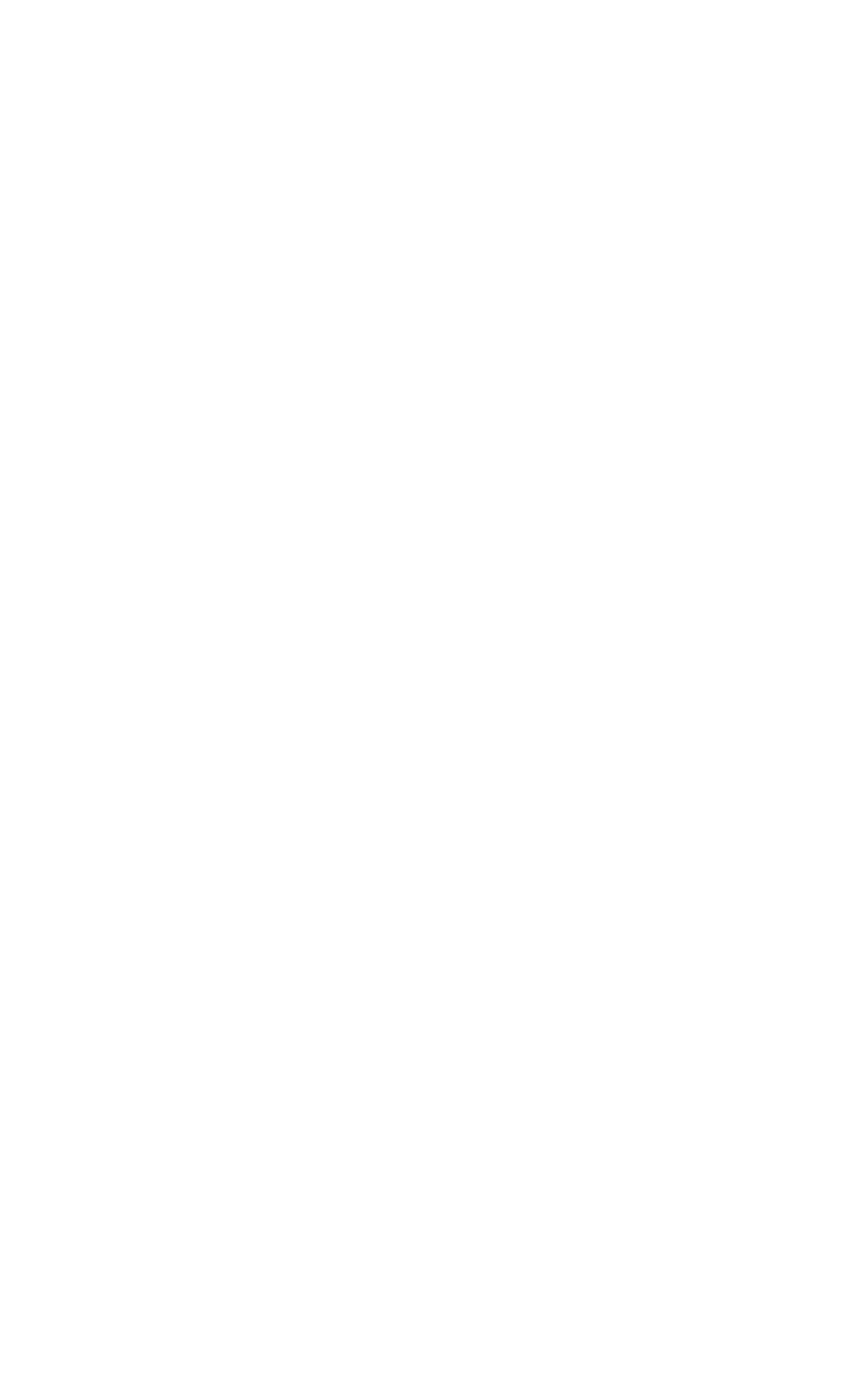
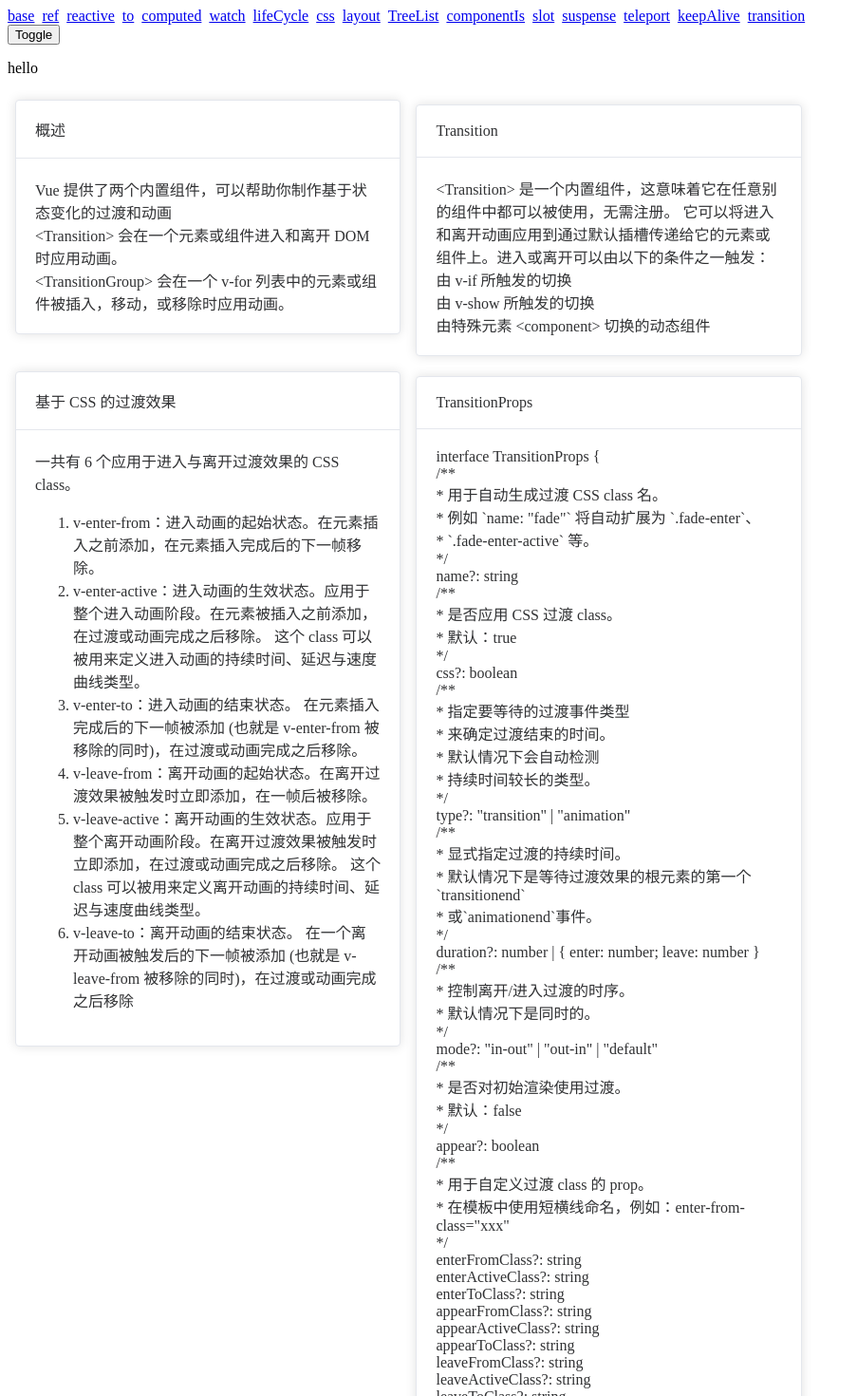
Before and after one commit to llcoolmxdx5/front-end-learning-notes, a Vue app in the folder 05-框架/vue/vite-vue/: page /case/transition in a window 1280 px wide. Before the commit this address had no page. Shown: the top 1470 px of the page at 95% size, without its empty margins (0-903 px from the left). Before the commit the page ends 800 px from the top, so only its background shows below. Built offline with nearby package versions, Linux system fonts and the light colour scheme.

Commit message:
feat(vue3): transition

```diff
--- /dev/null
+++ b/05-框架/vue/vite-vue/src/cases/transition.vue
@@ -0,0 +1,171 @@
+<template>
+  <button @click="show = !show">Toggle</button>
+  <Transition @before-enter="onBeforeEnter" @enter="onEnter" @after-enter="onAfterEnter"
+    @enter-cancelled="onEnterCancelled" @before-leave="onBeforeLeave" @leave="onLeave" @after-leave="onAfterLeave"
+    @leave-cancelled="onLeaveCancelled">
+    <p v-if="show">hello</p>
+  </Transition>
+  <ElCard header="概述" class="box-card">
+    <div>Vue 提供了两个内置组件，可以帮助你制作基于状态变化的过渡和动画</div>
+    <div>&lt;Transition> 会在一个元素或组件进入和离开 DOM 时应用动画。</div>
+    <div>&lt;TransitionGroup> 会在一个 v-for 列表中的元素或组件被插入，移动，或移除时应用动画。</div>
+  </ElCard>
+  <ElCard header="Transition" class="box-card">
+    <div>&lt;Transition> 是一个内置组件，这意味着它在任意别的组件中都可以被使用，无需注册。
+      它可以将进入和离开动画应用到通过默认插槽传递给它的元素或组件上。进入或离开可以由以下的条件之一触发：</div>
+    <div>由 v-if 所触发的切换</div>
+    <div>由 v-show 所触发的切换</div>
+    <div>由特殊元素 &lt;component> 切换的动态组件</div>
+  </ElCard>
+  <ElCard header="基于 CSS 的过渡效果" class="box-card">
+    <div>一共有 6 个应用于进入与离开过渡效果的 CSS class。</div>
+    <ol>
+      <li>v-enter-from：进入动画的起始状态。在元素插入之前添加，在元素插入完成后的下一帧移除。</li>
+      <li>v-enter-active：进入动画的生效状态。应用于整个进入动画阶段。在元素被插入之前添加，在过渡或动画完成之后移除。
+        这个 class 可以被用来定义进入动画的持续时间、延迟与速度曲线类型。</li>
+      <li>v-enter-to：进入动画的结束状态。
+        在元素插入完成后的下一帧被添加 (也就是 v-enter-from 被移除的同时)，在过渡或动画完成之后移除。</li>
+      <li>v-leave-from：离开动画的起始状态。在离开过渡效果被触发时立即添加，在一帧后被移除。</li>
+      <li>v-leave-active：离开动画的生效状态。应用于整个离开动画阶段。在离开过渡效果被触发时立即添加，在过渡或动画完成之后移除。
+        这个 class 可以被用来定义离开动画的持续时间、延迟与速度曲线类型。</li>
+      <li>v-leave-to：离开动画的结束状态。
+        在一个离开动画被触发后的下一帧被添加 (也就是 v-leave-from 被移除的同时)，在过渡或动画完成之后移除</li>
+    </ol>
+  </ElCard>
+  <ElCard header="TransitionProps" class="box-card">
+    <div v-for="item in propsArr">
+      <div>{{ item }}</div>
+    </div>
+  </ElCard>
+  <ElCard header="TransitionGroup" class="box-card">
+    <div>为列表中的多个元素或组件提供过渡效果</div>
+    <div>&lt;TransitionGroup> 拥有与 &lt;Transition> 除了 mode 以外所有的 props，并增加了两个额外的 props</div>
+    <div>tag?: string 如果未定义，则渲染为片段 (fragment)</div>
+    <div>moveClass?: string 用于自定义过渡期间被应用的 CSS class。在模板中使用 kebab-case，例如 move-class="xxx"</div>
+    <div>&lt;TransitionGroup> 抛出与 &lt;Transition> 相同的事件</div>
+  </ElCard>
+</template>
+
+<script setup lang="ts">
+import { ref } from 'vue';
+
+const propsArr = [
+  'interface TransitionProps {',
+  '/**',
+  '* 用于自动生成过渡 CSS class 名。',
+  '* 例如 `name: "fade"` 将自动扩展为 `.fade-enter`、',
+  '* `.fade-enter-active` 等。',
+  '*/',
+  'name?: string',
+  '/**',
+  '* 是否应用 CSS 过渡 class。',
+  '* 默认：true',
+  '*/',
+  'css?: boolean',
+  '/**',
+  '* 指定要等待的过渡事件类型',
+  '* 来确定过渡结束的时间。',
+  '* 默认情况下会自动检测',
+  '* 持续时间较长的类型。',
+  '*/',
+  'type?: "transition" | "animation"',
+  '/**',
+  '* 显式指定过渡的持续时间。',
+  '* 默认情况下是等待过渡效果的根元素的第一个 `transitionend`',
+  '* 或`animationend`事件。',
+  '*/',
+  'duration?: number | { enter: number; leave: number }',
+  '/**',
+  '* 控制离开/进入过渡的时序。',
+  '* 默认情况下是同时的。',
+  '*/',
+  'mode?: "in-out" | "out-in" | "default"',
+  '/**',
+  '* 是否对初始渲染使用过渡。',
+  '* 默认：false',
+  '*/',
+  'appear?: boolean',
+  '',
+  '/**',
+  '* 用于自定义过渡 class 的 prop。',
+  '* 在模板中使用短横线命名，例如：enter-from-class="xxx"',
+  '*/',
+  'enterFromClass?: string',
+  'enterActiveClass?: string',
+  'enterToClass?: string',
+  'appearFromClass?: string',
+  'appearActiveClass?: string',
+  'appearToClass?: string',
+  'leaveFromClass?: string',
+  'leaveActiveClass?: string',
+  'leaveToClass?: string',
+  '}',
+]
+
+type Func = () => {}
+
+const show = ref(true)
+
+function onBeforeEnter(el: HTMLParagraphElement) {
+  // 在元素被插入到 DOM 之前被调用
+  // 用这个来设置元素的 "enter-from" 状态
+  console.log('onBeforeEnter');
+}
+
+function onEnter(el: HTMLParagraphElement, done: Func) {
+  // 在元素被插入到 DOM 之后的下一帧被调用
+  // 用这个来开始进入动画
+  console.log('onEnter');
+
+  // 调用回调函数 done 表示过渡结束
+  // 如果与 CSS 结合使用，则这个回调是可选参数
+  done()
+}
+
+// 当进入过渡完成时调用。
+function onAfterEnter(el: HTMLParagraphElement) {
+  console.log('onAfterEnter');
+}
+function onEnterCancelled(el: HTMLParagraphElement) {
+  console.log('onEnterCancelled');
+}
+
+// 在 leave 钩子之前调用
+// 大多数时候，你应该只会用到 leave 钩子
+function onBeforeLeave(el: HTMLParagraphElement) {
+  console.log('onBeforeLeave');
+}
+
+function onLeave(el: HTMLParagraphElement, done: Func) {
+  // 在离开过渡开始时调用
+  // 用这个来开始离开动画
+  console.log('onLeave');
+  // 调用回调函数 done 表示过渡结束
+  // 如果与 CSS 结合使用，则这个回调是可选参数
+  done()
+}
+
+function onAfterLeave(el: HTMLParagraphElement) {
+  // 在离开过渡完成、
+  // 且元素已从 DOM 中移除时调用
+  console.log('onAfterLeave');
+}
+
+function onLeaveCancelled(el: HTMLParagraphElement) {
+  // 仅在 v-show 过渡中可用
+  console.log('onLeaveCancelled');
+}
+
+</script>
+
+<style>
+.v-enter-active,
+.v-leave-active {
+  transition: opacity 0.5s ease;
+}
+
+.v-enter-from,
+.v-leave-to {
+  opacity: 0;
+}
+</style>
--- a/05-框架/vue/vite-vue/src/router/index.ts
+++ b/05-框架/vue/vite-vue/src/router/index.ts
@@ -86,6 +86,11 @@ export const routes: RouteRecordRaw[] = [
         name: 'keepAlive',
         component: () => import('../cases/keepAlive.vue'),
       },
+      {
+        path: 'transition',
+        name: 'transition',
+        component: () => import('../cases/transition.vue'),
+      },
     ],
   },
   {
```
